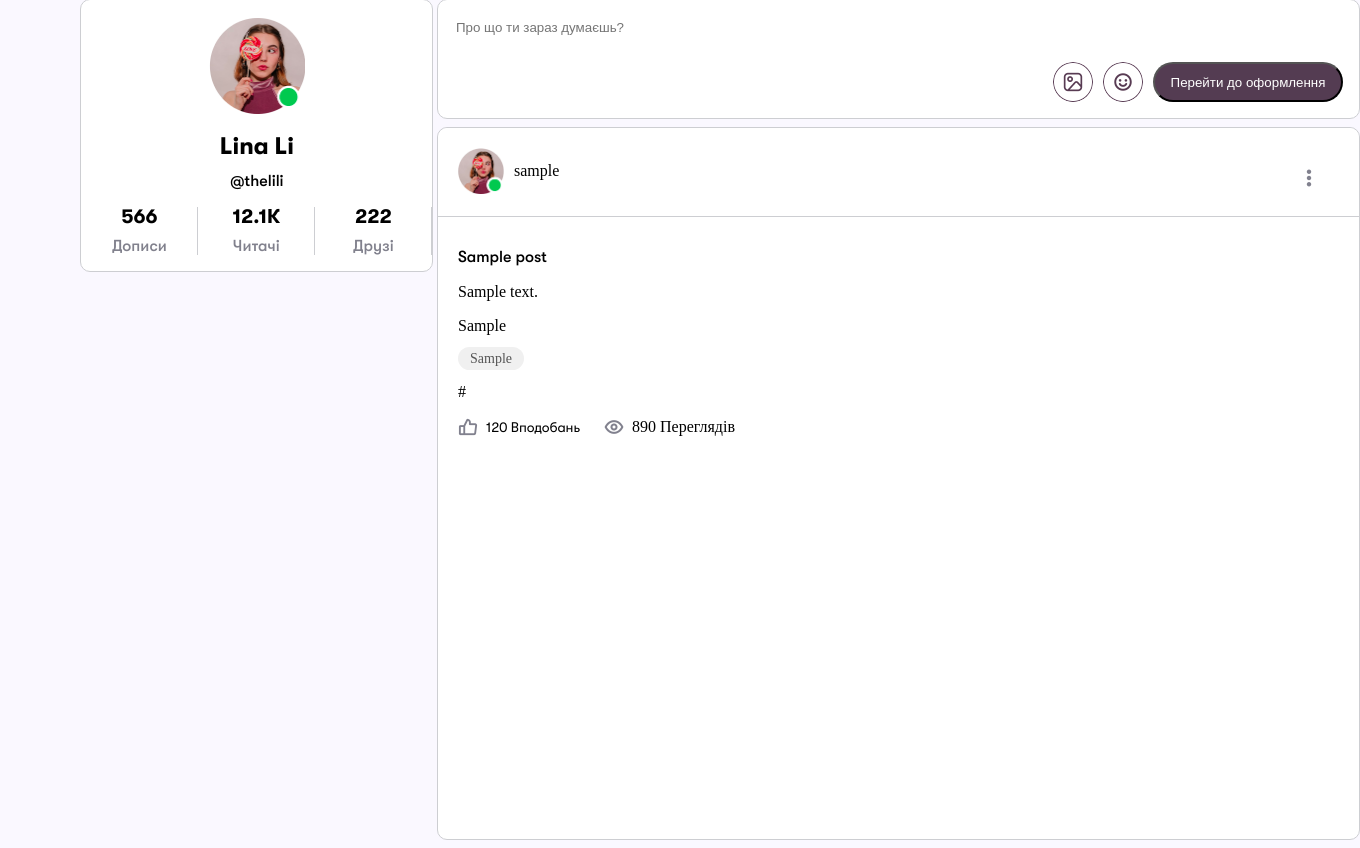
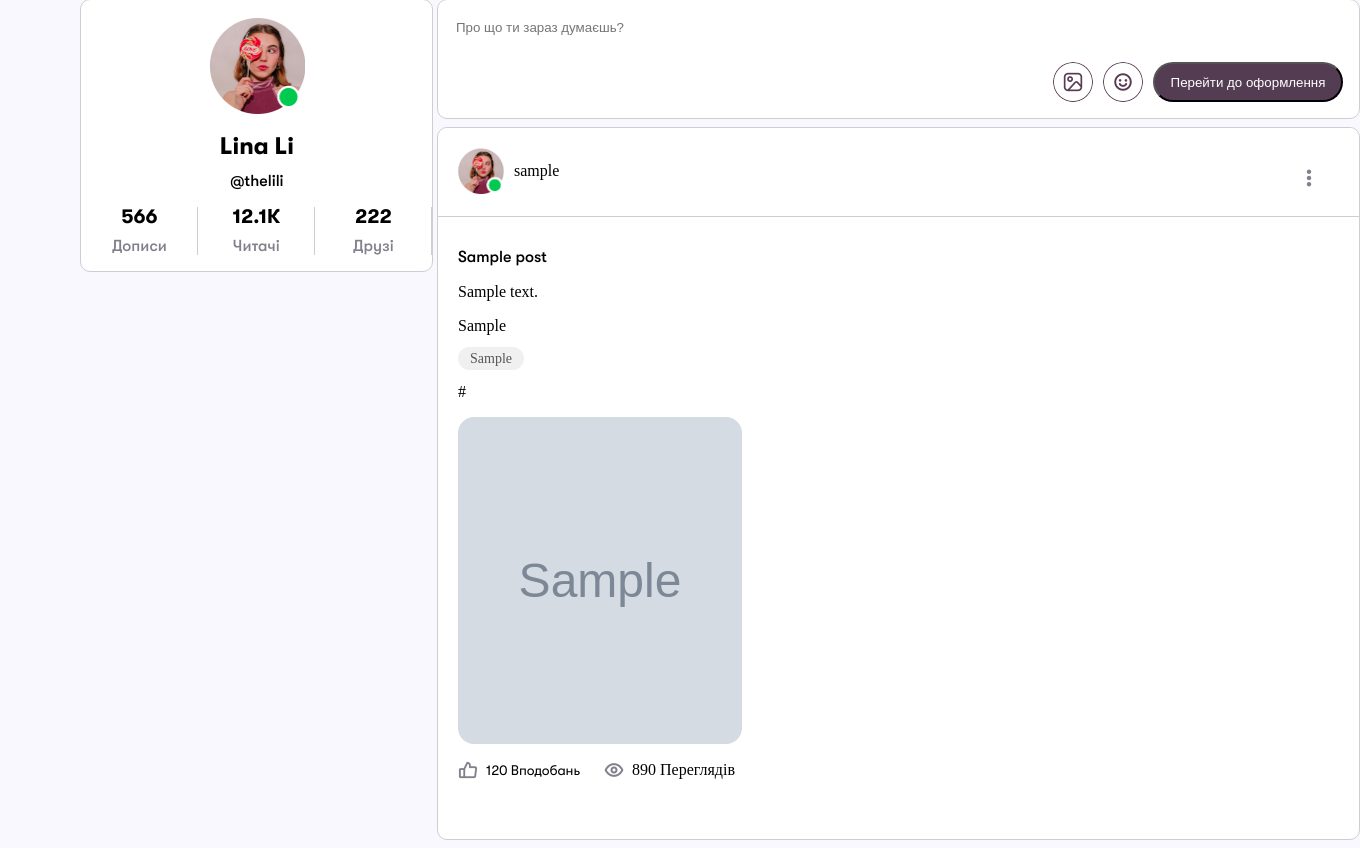
Before and after one commit to Nikita-Hodovanyj/Social_Media, a Django app: page /publications/ in a window 1360 px wide. Shown: the part 105-953 px from the top of the page. Run offline with Django 5.2, Linux system fonts and the light colour scheme; a user stored in the database is signed in; tables that the repository leaves empty hold one stand-in row (values such as "Sample post"); grey boxes marked "Sample" are stand-in pictures; some web fonts are replaced.

Commit message:
do post and static for reg log

```diff
--- a/my_publications/templates/publications.html
+++ b/my_publications/templates/publications.html
@@ -134,9 +134,9 @@
                         {% if post.link %}
                             <a href="{{ post.link }}" target="_blank">{{ post.link }}</a>
                         {% endif %}
-                        {% for image in post.images.all %}
-                            <img src="{{ image.image.url }}" class="post-image">
-                        {% endfor %}
+                        {% if post.image %}
+                            <img src="{{ post.image.url }}" class="post-image">
+                        {% endif %}
                         <div class="reaction">
                             <div class="likes">
                                 <img src="{% static 'image/Like.png' %}" class="like-photo">
```
Also changed, not shown: my_publications/migrations/0001_initial.py.
